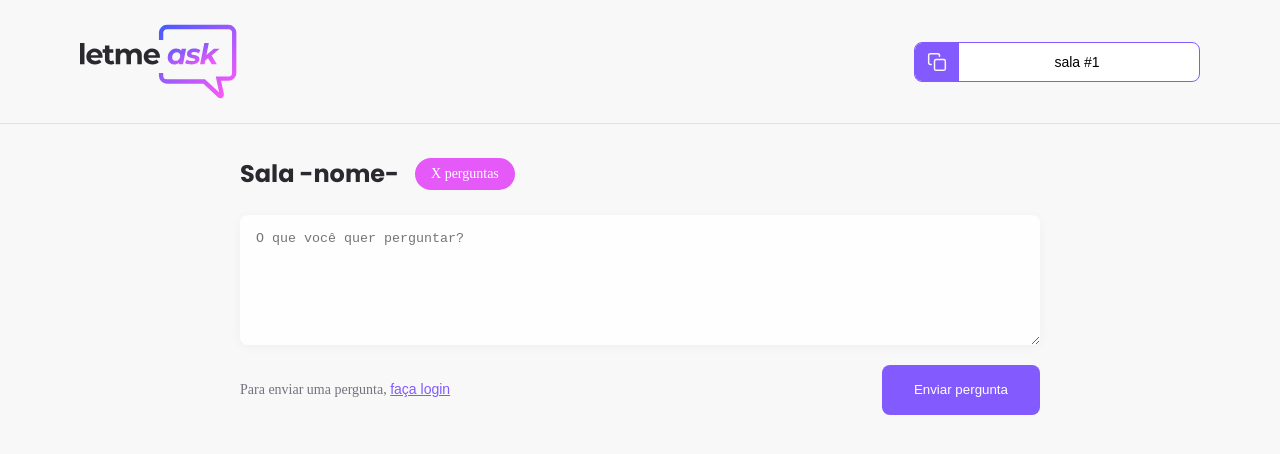
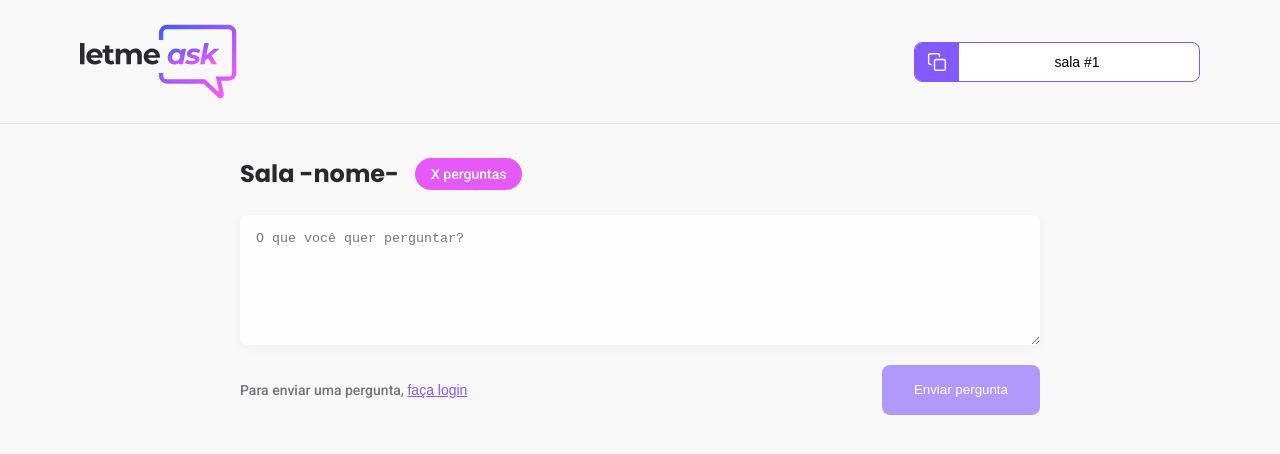
Before and after one commit to lcpsd/nlw-letmeask, a React (Create React App) app: page /rooms/1 in a window 1280 px wide. Shown: the top 454 px of the page. Built offline with nearby package versions, Linux system fonts and the light colour scheme; no server answers.

Commit message:
user info before ask and styles

```diff
--- a/src/pages/Room.tsx
+++ b/src/pages/Room.tsx
@@ -44,6 +44,8 @@ export function Room() {
         }
 
         await database.ref(`rooms/${roomId}/questions`).push(question)
+
+        setNewQuestion('')
     }
 
     return (
@@ -68,8 +70,17 @@ export function Room() {
                     value={newQuestion}/>
 
                     <div className="form-footer">
-                        <span>Para enviar uma pergunta, <button>faça login</button></span>
-                        <Button type="submit">Enviar pergunta</Button>
+
+                        {user ? (
+                            <div className="user-info">
+                                <img src={user.avatar}/>
+                                <span>{user.name}</span>
+                            </div>
+                        ) : (
+                            <span> Para enviar uma pergunta, <button>faça login</button></span>
+                        )}
+
+                        <Button type="submit" disabled={!user}>Enviar pergunta</Button>
                     </div>
                 </form>
             </main>
--- a/src/styles/room.scss
+++ b/src/styles/room.scss
@@ -1,4 +1,7 @@
 #page-room{
+
+    font-family: 'Roboto', sans-serif;
+
     header{
         padding: 24px;
         border-bottom: 1px solid #e2e2e2;
@@ -31,7 +34,7 @@
                 color: #29292e
             }
 
-            span{
+            > span{
                 margin-left: 16px;
                 background: #e559f9;
                 border-radius: 999px;
@@ -62,6 +65,24 @@
             margin-top: 16px;
         }
 
+        .user-info{
+            display: flex;
+            align-items: center;
+
+            img{
+                width: 32px ;
+                height: 32px ;
+                clip-path: circle();
+            }
+
+            span{
+                margin-left: 8px;
+                color: #29292e;
+                font-weight: 500;
+                font-size: 14px;
+            }
+        }
+
         span{
             font-size: 14px;
             color: #737380;
```
